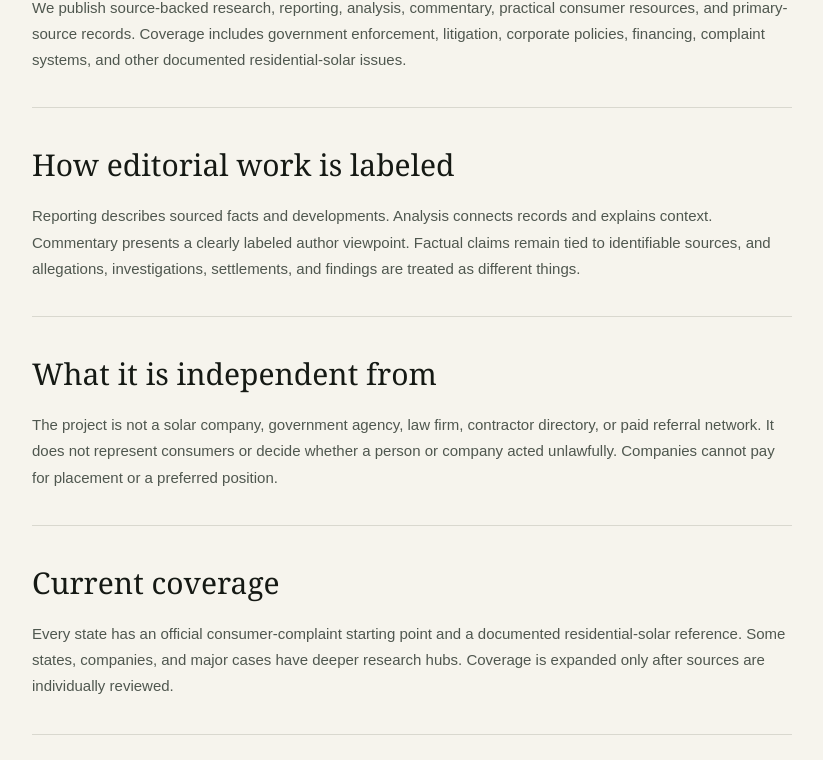
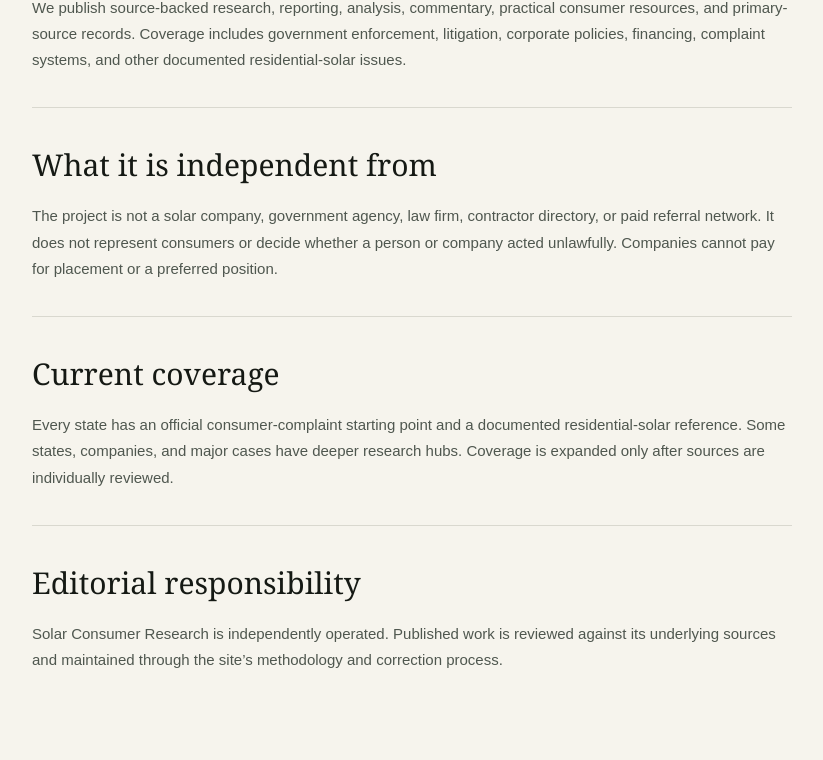
Before and after one commit to Decentralized-Rob/solar-consumer-research, a Next.js app: page /about in a window 1280 px wide. Shown: the part 831-1591 px from the top of the page, without its empty margins (228-1051 px from the left). Built offline with nearby package versions, Linux system fonts and the light colour scheme.

Commit message:
Trim premature editorial rules from About

```diff
--- a/app/about/page.tsx
+++ b/app/about/page.tsx
@@ -19,10 +19,6 @@ export default function AboutPage() {
         <p>We publish source-backed research, reporting, analysis, commentary, practical consumer resources, and primary-source records. Coverage includes government enforcement, litigation, corporate policies, financing, complaint systems, and other documented residential-solar issues.</p>
       </section>
       <section className="info-section">
-        <h2>How editorial work is labeled</h2>
-        <p>Reporting describes sourced facts and developments. Analysis connects records and explains context. Commentary presents a clearly labeled author viewpoint. Factual claims remain tied to identifiable sources, and allegations, investigations, settlements, and findings are treated as different things.</p>
-      </section>
-      <section className="info-section">
         <h2>What it is independent from</h2>
         <p>The project is not a solar company, government agency, law firm, contractor directory, or paid referral network. It does not represent consumers or decide whether a person or company acted unlawfully. Companies cannot pay for placement or a preferred position.</p>
       </section>
@@ -32,7 +28,7 @@ export default function AboutPage() {
       </section>
       <section className="info-section">
         <h2>Editorial responsibility</h2>
-        <p>Solar Consumer Research is independently operated. AI may assist with research and implementation, but source selection, editorial judgment, review, and publication remain human-owned. Published work is subject to the site’s methodology and correction process.</p>
+        <p>Solar Consumer Research is independently operated. Published work is reviewed against its underlying sources and maintained through the site’s methodology and correction process.</p>
       </section>
     </InfoPage>
   );
```
